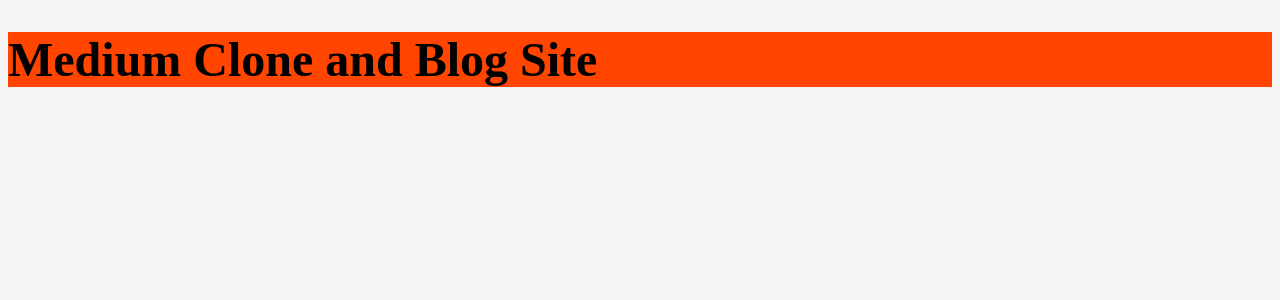
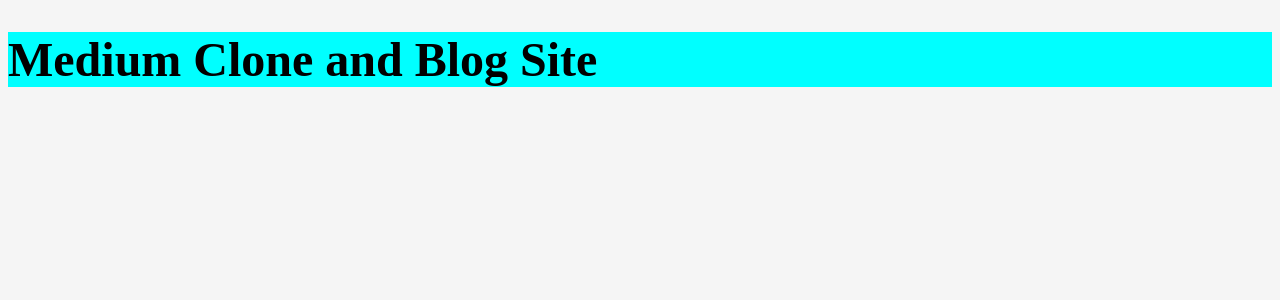
Before and after one commit to BernardSDev/braindex, a React (Vite) app: page / in a window 1280 px wide. Shown: the top 300 px of the page. Built offline with nearby package versions, Linux system fonts and the light colour scheme.

Commit message:
Testing git 2

```diff
--- a/src/index.css
+++ b/src/index.css
@@ -3,7 +3,11 @@
 }
 
 h1 {
-  background-color: orangered;
+  background-color: navy;
   color: black;
   font-size: 48px;
 }
+
+h1 {
+  background-color: aqua;
+}
```
